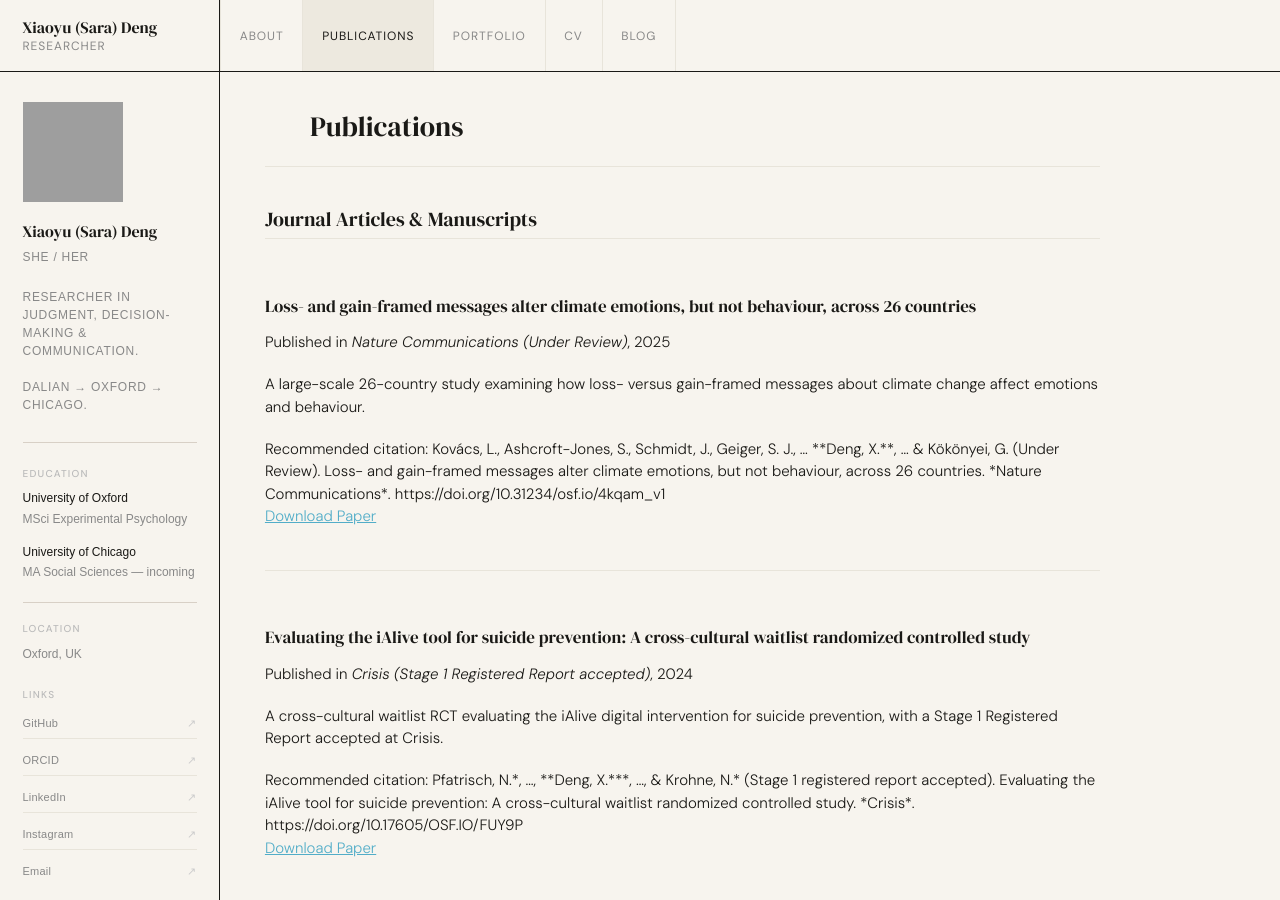
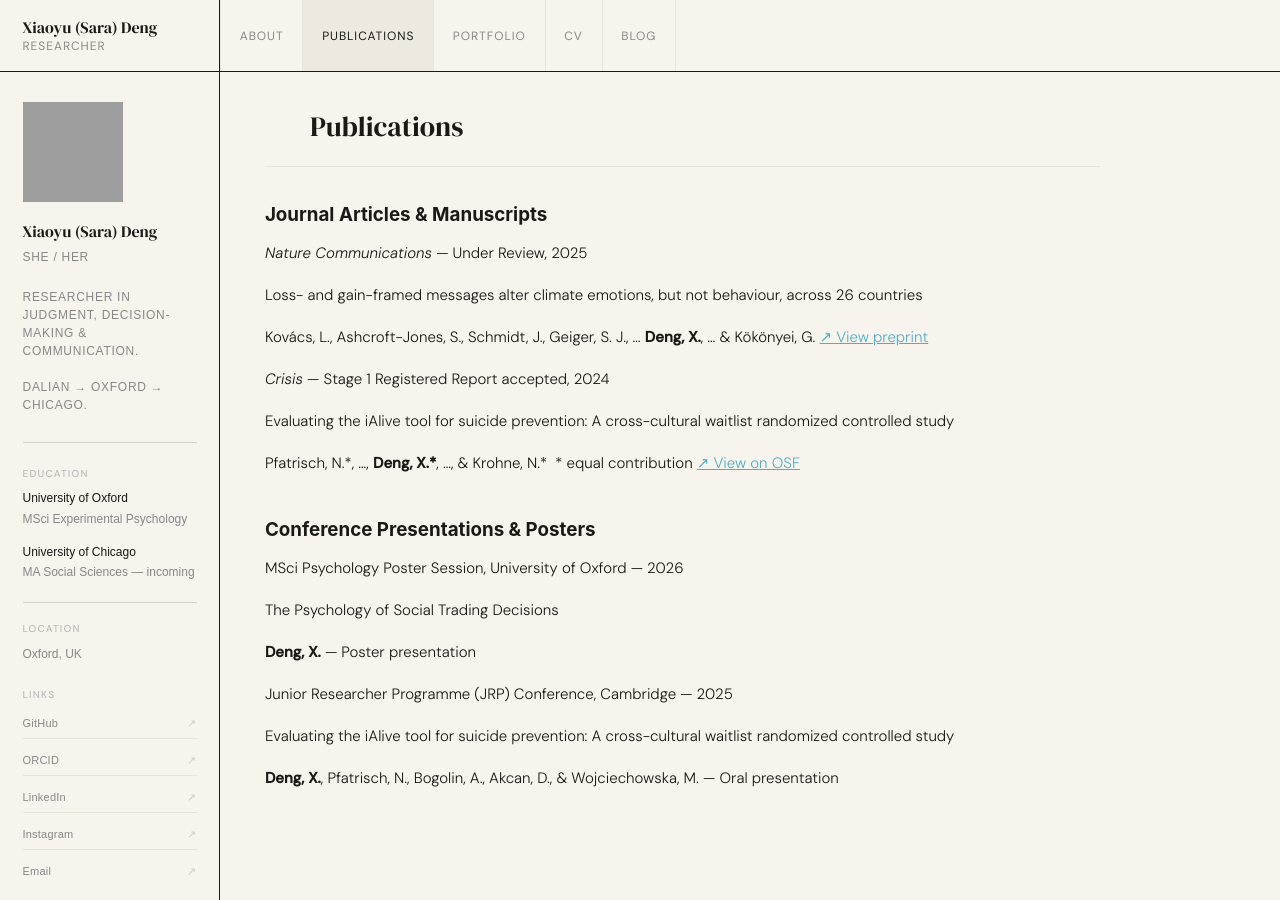
Before and after one commit to saradeng713/saradeng713.github.io, a Jekyll site: the page built from _pages/publications.html, in a window 1280 px wide and 900 px high, cut to the strip 0-900 px from the top of the window. Built offline with Jekyll 4.4.1, drawn with Linux system fonts in a browser that asks for light colours; a script that is not in the unit is left out; some of the changed text lies outside the part shown; grey boxes are pictures that could not be loaded.

Commit message:
Update publications.html

```diff
--- a/_pages/publications.html
+++ b/_pages/publications.html
@@ -5,20 +5,36 @@ permalink: /publications/
 author_profile: true
 ---
 
-{% include base_path %}
+<div class="pub-page">
 
-<h2 style="font-family: 'DM Serif Display', Georgia, serif; font-weight: 400; font-size: 20px; border-bottom: 1px solid #E8E4DA; padding-bottom: 0.5rem; margin-bottom: 0;">Journal Articles & Manuscripts</h2>
+<h2 class="pub-section-title">Journal Articles & Manuscripts</h2>
 
-{% assign manuscripts = site.publications | where: "category", "manuscripts" | sort: "date" | reverse %}
-{% for post in manuscripts %}
-  {% include archive-single.html %}
-{% endfor %}
+<div class="pub-item">
+  <p class="pub-venue"><em>Nature Communications</em> &mdash; Under Review, 2025</p>
+  <p class="pub-title">Loss- and gain-framed messages alter climate emotions, but not behaviour, across 26 countries</p>
+  <p class="pub-citation">Kovács, L., Ashcroft-Jones, S., Schmidt, J., Geiger, S. J., … <strong>Deng, X.</strong>, … & Kökönyei, G. <a href="https://doi.org/10.31234/osf.io/4kqam_v1" target="_blank">↗ View preprint</a></p>
+</div>
 
-<h2 style="font-family: 'DM Serif Display', Georgia, serif; font-weight: 400; font-size: 20px; border-bottom: 1px solid #E8E4DA; padding-bottom: 0.5rem; margin-top: 2rem; margin-bottom: 0;">Conference Presentations & Posters</h2>
+<div class="pub-item">
+  <p class="pub-venue"><em>Crisis</em> &mdash; Stage 1 Registered Report accepted, 2024</p>
+  <p class="pub-title">Evaluating the iAlive tool for suicide prevention: A cross-cultural waitlist randomized controlled study</p>
+  <p class="pub-citation">Pfatrisch, N.*, …, <strong>Deng, X.*</strong>, …, & Krohne, N.* &nbsp;<span class="pub-note">* equal contribution</span> <a href="https://doi.org/10.17605/OSF.IO/FUY9P" target="_blank">↗ View on OSF</a></p>
+</div>
 
-{% assign conferences = site.publications | where: "category", "conferences" | sort: "date" | reverse %}
-{% for post in conferences %}
-  {% include archive-single.html %}
-{% endfor %}
+<h2 class="pub-section-title" style="margin-top: 3rem;">Conference Presentations & Posters</h2>
 
-<div style="padding-bottom: 10rem;"></div>
+<div class="pub-item">
+  <p class="pub-venue">MSci Psychology Poster Session, University of Oxford &mdash; 2026</p>
+  <p class="pub-title">The Psychology of Social Trading Decisions</p>
+  <p class="pub-citation"><strong>Deng, X.</strong> &mdash; Poster presentation</p>
+</div>
+
+<div class="pub-item">
+  <p class="pub-venue">Junior Researcher Programme (JRP) Conference, Cambridge &mdash; 2025</p>
+  <p class="pub-title">Evaluating the iAlive tool for suicide prevention: A cross-cultural waitlist randomized controlled study</p>
+  <p class="pub-citation"><strong>Deng, X.</strong>, Pfatrisch, N., Bogolin, A., Akcan, D., & Wojciechowska, M. &mdash; Oral presentation</p>
+</div>
+
+</div>
+
+<div style="padding-bottom: 13rem;"></div>
```
